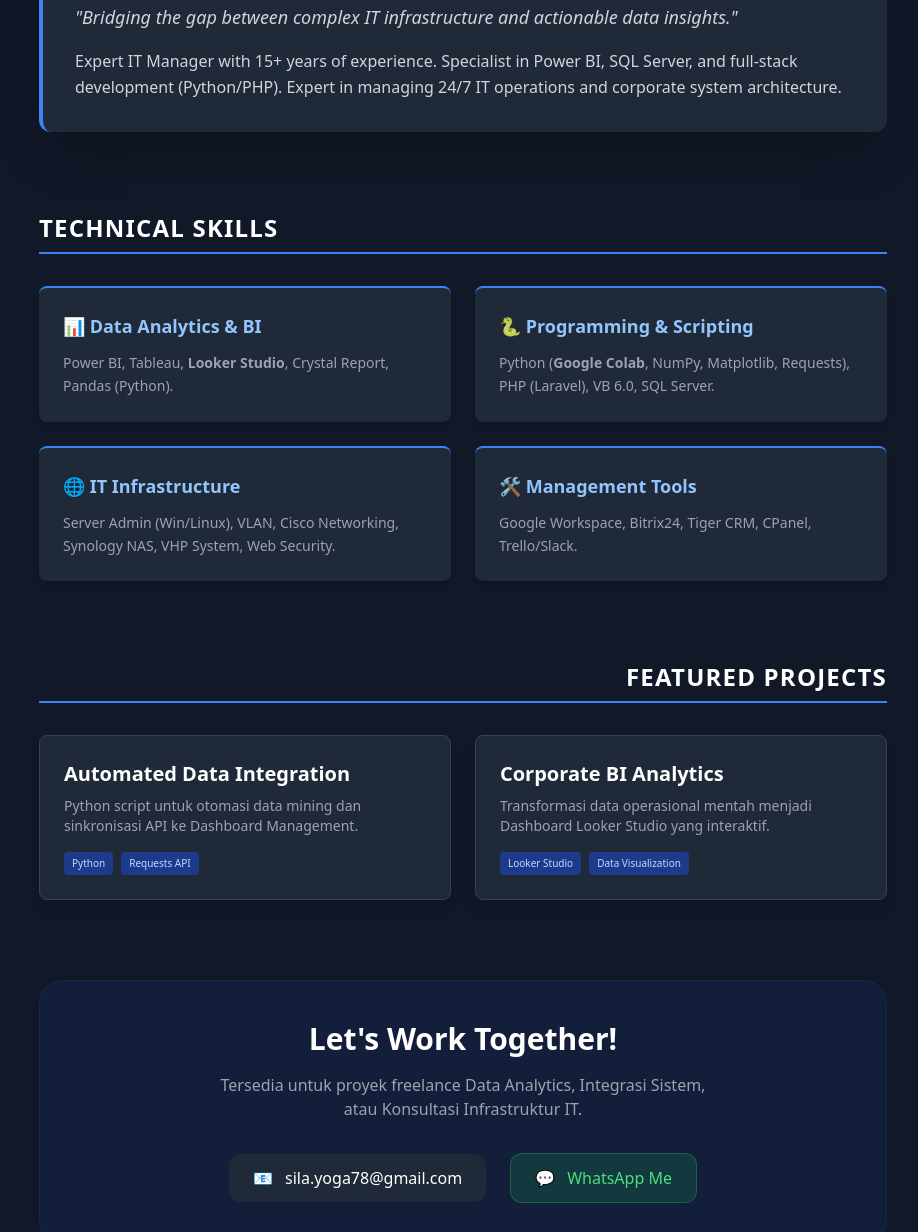
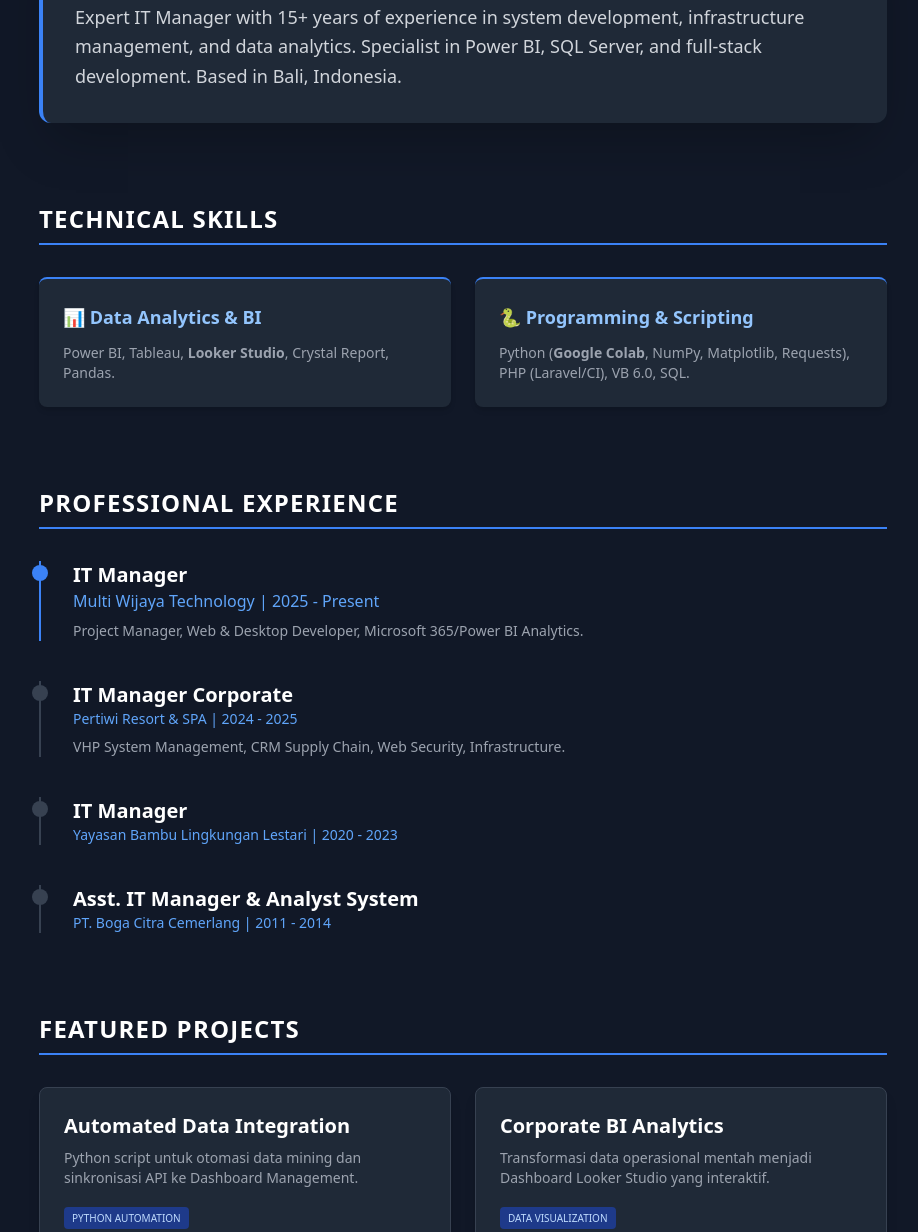
Before and after one commit to silayoga/portfolio-site, a plain HTML site: page index.html in a window 1280 px wide. Shown: the part 474-1706 px from the top of the page, without its empty margins (177-1095 px from the left). Drawn offline with nearby package versions, Linux system fonts and the light colour scheme.

Commit message:
Update index.html

```diff
--- a/index.html
+++ b/index.html
@@ -15,8 +15,8 @@
             <div class="space-x-6 text-sm font-medium">
                 <a href="#about" class="hover:text-blue-400 transition">About</a>
                 <a href="#skills" class="hover:text-blue-400 transition">Skills</a>
+                <a href="#experience" class="hover:text-blue-400 transition">Experience</a>
                 <a href="#projects" class="hover:text-blue-400 transition">Projects</a>
-                <a href="#contact" class="hover:text-blue-400 transition">Contact</a>
             </div>
         </div>
     </nav>
@@ -35,61 +35,71 @@
 
         <section id="about" class="mb-20 bg-gray-800 p-8 rounded-xl shadow-2xl border-l-4 border-blue-500">
             <h2 class="text-2xl font-semibold mb-4 text-blue-400 uppercase tracking-wider">About Me</h2>
-            <p class="text-gray-300 leading-relaxed text-lg italic">
-                "Bridging the gap between complex IT infrastructure and actionable data insights."
-            </p>
-            <p class="text-gray-300 mt-4 leading-relaxed">
-                Expert IT Manager with 15+ years of experience. Specialist in Power BI, SQL Server, and full-stack development (Python/PHP). Expert in managing 24/7 IT operations and corporate system architecture.
+            <p class="text-gray-300 leading-relaxed text-lg">
+                Expert IT Manager with 15+ years of experience in system development, infrastructure management, and data analytics. Specialist in Power BI, SQL Server, and full-stack development. Based in Bali, Indonesia.
             </p>
         </section>
 
         <section id="skills" class="mb-20">
             <h2 class="text-2xl font-semibold mb-8 border-b-2 border-blue-500 pb-2 uppercase tracking-wider">Technical Skills</h2>
             <div class="grid grid-cols-1 md:grid-cols-2 gap-6 text-sm">
-                <div class="bg-gray-800 p-6 rounded-lg shadow-md border-t-2 border-blue-500 hover:scale-[1.02] transition">
-                    <h3 class="font-bold text-blue-300 mb-3 text-lg flex items-center">📊 Data Analytics & BI</h3>
-                    <p class="text-gray-400 leading-relaxed">Power BI, Tableau, <strong>Looker Studio</strong>, Crystal Report, Pandas (Python).</p>
+                <div class="bg-gray-800 p-6 rounded-lg shadow-md border-t-2 border-blue-500">
+                    <h3 class="font-bold text-blue-300 mb-3 text-lg">📊 Data Analytics & BI</h3>
+                    <p class="text-gray-400">Power BI, Tableau, <strong>Looker Studio</strong>, Crystal Report, Pandas.</p>
                 </div>
-                <div class="bg-gray-800 p-6 rounded-lg shadow-md border-t-2 border-blue-500 hover:scale-[1.02] transition">
-                    <h3 class="font-bold text-blue-300 mb-3 text-lg flex items-center">🐍 Programming & Scripting</h3>
-                    <p class="text-gray-400 leading-relaxed">Python (<strong>Google Colab</strong>, NumPy, Matplotlib, Requests), PHP (Laravel), VB 6.0, SQL Server.</p>
+                <div class="bg-gray-800 p-6 rounded-lg shadow-md border-t-2 border-blue-500">
+                    <h3 class="font-bold text-blue-300 mb-3 text-lg">🐍 Programming & Scripting</h3>
+                    <p class="text-gray-400">Python (<strong>Google Colab</strong>, NumPy, Matplotlib, Requests), PHP (Laravel/CI), VB 6.0, SQL.</p>
                 </div>
-                <div class="bg-gray-800 p-6 rounded-lg shadow-md border-t-2 border-blue-500 hover:scale-[1.02] transition">
-                    <h3 class="font-bold text-blue-300 mb-3 text-lg flex items-center">🌐 IT Infrastructure</h3>
-                    <p class="text-gray-400 leading-relaxed">Server Admin (Win/Linux), VLAN, Cisco Networking, Synology NAS, VHP System, Web Security.</p>
+            </div>
+        </section>
+
+        <section id="experience" class="mb-20">
+            <h2 class="text-2xl font-semibold mb-8 border-b-2 border-blue-500 pb-2 uppercase tracking-wider">Professional Experience</h2>
+            <div class="space-y-10">
+                <div class="relative pl-8 border-l-2 border-blue-500">
+                    <div class="absolute w-4 h-4 bg-blue-500 rounded-full -left-[9px] top-1"></div>
+                    <h3 class="text-xl font-bold">IT Manager</h3>
+                    <p class="text-blue-400 font-medium">Multi Wijaya Technology | 2025 - Present</p>
+                    <p class="text-gray-400 text-sm mt-2">Project Manager, Web & Desktop Developer, Microsoft 365/Power BI Analytics.</p>
                 </div>
-                <div class="bg-gray-800 p-6 rounded-lg shadow-md border-t-2 border-blue-500 hover:scale-[1.02] transition">
-                    <h3 class="font-bold text-blue-300 mb-3 text-lg flex items-center">🛠️ Management Tools</h3>
-                    <p class="text-gray-400 leading-relaxed">Google Workspace, Bitrix24, Tiger CRM, CPanel, Trello/Slack.</p>
+                <div class="relative pl-8 border-l-2 border-gray-700">
+                    <div class="absolute w-4 h-4 bg-gray-700 rounded-full -left-[9px] top-1 text-gray-400"></div>
+                    <h3 class="text-xl font-bold">IT Manager Corporate</h3>
+                    <p class="text-blue-400 font-medium text-sm">Pertiwi Resort & SPA | 2024 - 2025</p>
+                    <p class="text-gray-400 text-sm mt-2">VHP System Management, CRM Supply Chain, Web Security, Infrastructure.</p>
+                </div>
+                <div class="relative pl-8 border-l-2 border-gray-700">
+                    <div class="absolute w-4 h-4 bg-gray-700 rounded-full -left-[9px] top-1"></div>
+                    <h3 class="text-xl font-bold">IT Manager</h3>
+                    <p class="text-blue-400 font-medium text-sm">Yayasan Bambu Lingkungan Lestari | 2020 - 2023</p>
+                </div>
+                <div class="relative pl-8 border-l-2 border-gray-700">
+                    <div class="absolute w-4 h-4 bg-gray-700 rounded-full -left-[9px] top-1"></div>
+                    <h3 class="text-xl font-bold">Asst. IT Manager & Analyst System</h3>
+                    <p class="text-blue-400 font-medium text-sm">PT. Boga Citra Cemerlang | 2011 - 2014</p>
                 </div>
             </div>
         </section>
 
         <section id="projects" class="mb-20">
-            <h2 class="text-2xl font-semibold mb-8 border-b-2 border-blue-500 pb-2 uppercase tracking-wider text-right">Featured Projects</h2>
+            <h2 class="text-2xl font-semibold mb-8 border-b-2 border-blue-500 pb-2 uppercase tracking-wider">Featured Projects</h2>
             <div class="grid grid-cols-1 md:grid-cols-2 gap-6">
-                <div class="bg-gray-800 p-6 rounded-lg border border-gray-700 hover:border-blue-500 transition shadow-lg group">
-                    <h3 class="text-xl font-bold mb-2 group-hover:text-blue-400">Automated Data Integration</h3>
+                <div class="bg-gray-800 p-6 rounded-lg border border-gray-700 hover:border-blue-500 transition shadow-lg">
+                    <h3 class="text-xl font-bold mb-2">Automated Data Integration</h3>
                     <p class="text-gray-400 text-sm mb-4">Python script untuk otomasi data mining dan sinkronisasi API ke Dashboard Management.</p>
-                    <div class="flex flex-wrap gap-2">
-                        <span class="text-[10px] bg-blue-900 text-blue-200 px-2 py-1 rounded">Python</span>
-                        <span class="text-[10px] bg-blue-900 text-blue-200 px-2 py-1 rounded">Requests API</span>
-                    </div>
+                    <span class="text-[10px] bg-blue-900 text-blue-200 px-2 py-1 rounded uppercase">Python Automation</span>
                 </div>
-                <div class="bg-gray-800 p-6 rounded-lg border border-gray-700 hover:border-blue-500 transition shadow-lg group">
-                    <h3 class="text-xl font-bold mb-2 group-hover:text-blue-400">Corporate BI Analytics</h3>
+                <div class="bg-gray-800 p-6 rounded-lg border border-gray-700 hover:border-blue-500 transition shadow-lg">
+                    <h3 class="text-xl font-bold mb-2">Corporate BI Analytics</h3>
                     <p class="text-gray-400 text-sm mb-4">Transformasi data operasional mentah menjadi Dashboard Looker Studio yang interaktif.</p>
-                    <div class="flex flex-wrap gap-2">
-                        <span class="text-[10px] bg-blue-900 text-blue-200 px-2 py-1 rounded">Looker Studio</span>
-                        <span class="text-[10px] bg-blue-900 text-blue-200 px-2 py-1 rounded">Data Visualization</span>
-                    </div>
+                    <span class="text-[10px] bg-blue-900 text-blue-200 px-2 py-1 rounded uppercase">Data Visualization</span>
                 </div>
             </div>
         </section>
 
         <section id="contact" class="mb-16 text-center bg-blue-900/20 p-10 rounded-3xl border border-blue-900/30">
             <h2 class="text-3xl font-bold mb-4">Let's Work Together!</h2>
-            <p class="text-gray-400 mb-8 max-w-lg mx-auto">Tersedia untuk proyek freelance Data Analytics, Integrasi Sistem, atau Konsultasi Infrastruktur IT.</p>
             <div class="flex flex-col md:flex-row justify-center items-center gap-6">
                 <a href="mailto:sila.yoga78@gmail.com" class="flex items-center gap-3 bg-gray-800 hover:bg-gray-700 px-6 py-3 rounded-xl transition w-full md:w-auto">
                     <span>📧</span> sila.yoga78@gmail.com
@@ -101,8 +111,7 @@
         </section>
 
         <footer class="text-center py-10 border-t border-gray-800">
-            <p class="text-gray-500 text-sm">&copy; 2026 Kadek Ngurah Silayoga. All rights reserved.</p>
-            <p class="text-gray-600 text-[10px] mt-2">Built with Tailwind CSS & Hosted on GitHub Pages</p>
+            <p class="text-gray-500 text-sm">&copy; 2026 Kadek Ngurah Silayoga.</p>
         </footer>
     </main>
 </body>
```
